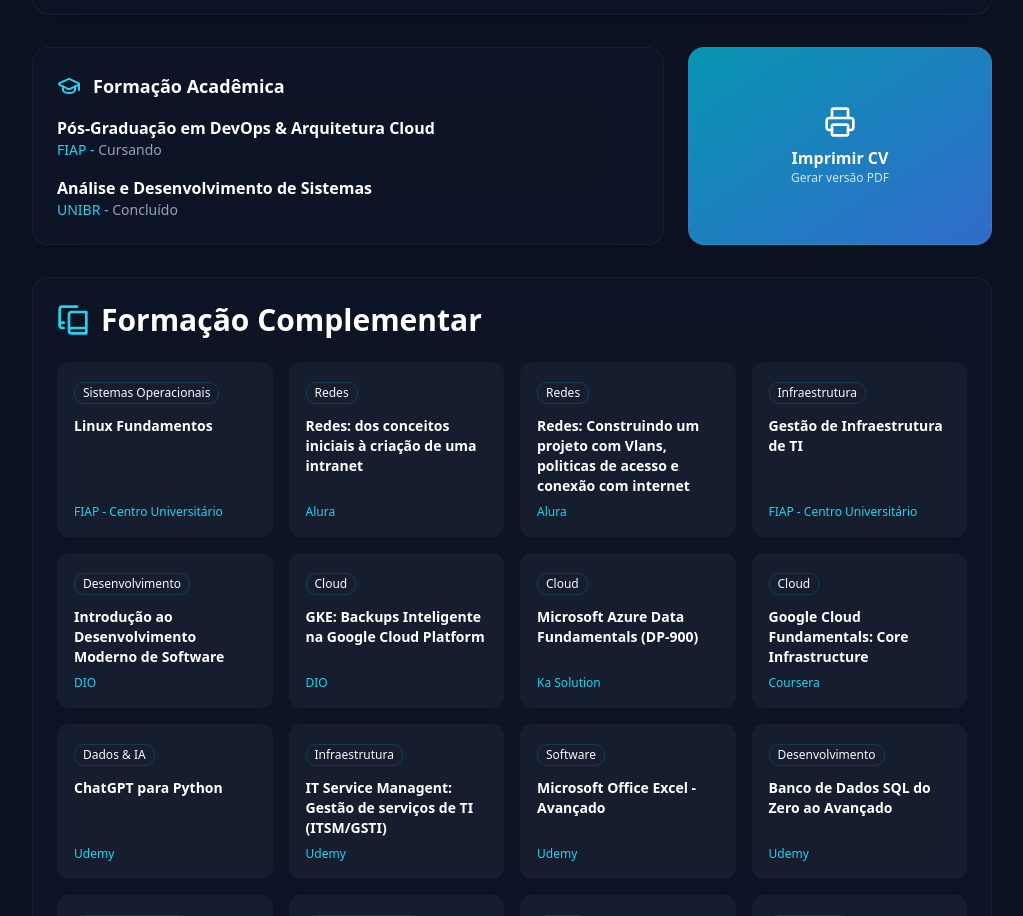
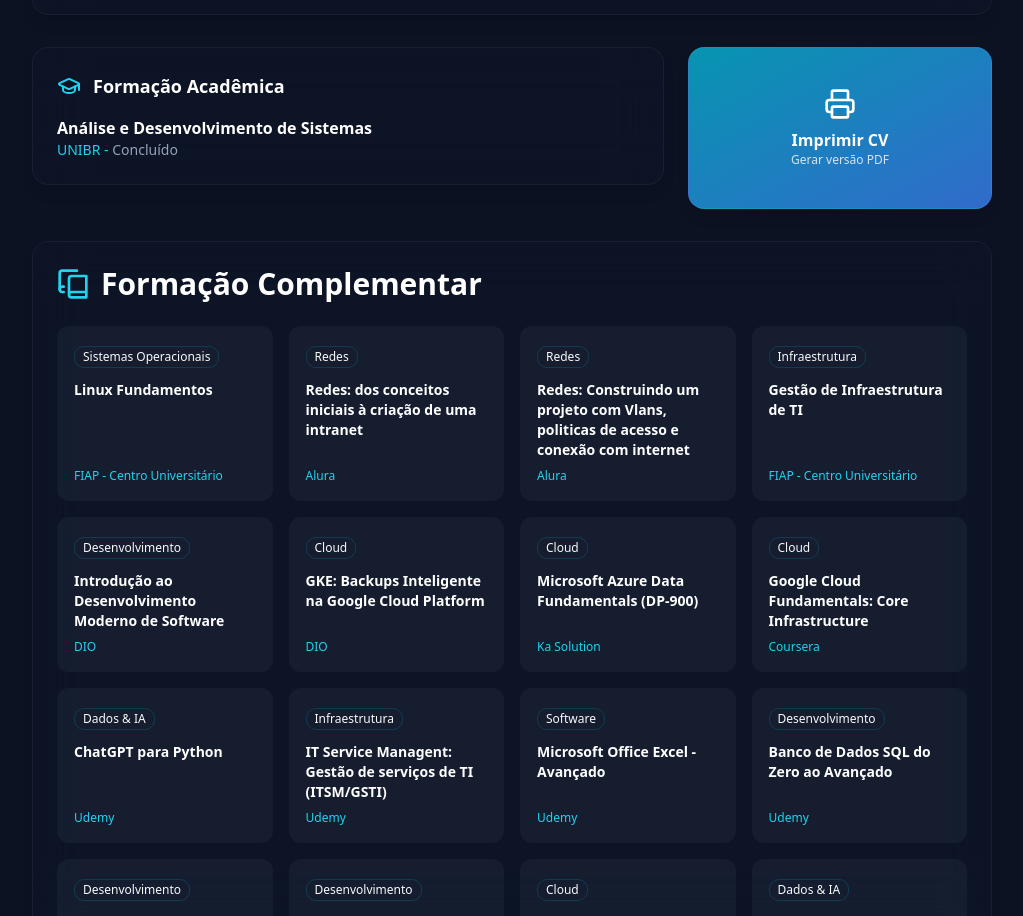
Before and after one commit to JonathanMoyano/curriculo, a Next.js app: page / in a window 1280 px wide. Shown: the part 1107-2023 px from the top of the page, without its empty margins (128-1151 px from the left). Built offline with nearby package versions, Linux system fonts and the light colour scheme.

Commit message:
Update cv-data.js

```diff
--- a/src/data/cv-data.js
+++ b/src/data/cv-data.js
@@ -30,7 +30,7 @@ export const cvData = {
     { role: 'Bombeiro Civil (Líder)', company: 'Bracell, Grupo Mendes, Santos FC, etc.', period: 'Aprox. 4 anos (2018 - 2022)', tasks: ['Liderança e coordenação de equipes de resposta a emergências.', 'Implementação de protocolos de segurança.', 'Desenvolvimento de habilidades em gestão de crises e tomada de decisão sob pressão.'] },
   ],
   education: [
-    { degree: 'Pós-Graduação em DevOps & Arquitetura Cloud', institution: 'FIAP', status: 'Cursando' },
+    //{ degree: 'Pós-Graduação em DevOps & Arquitetura Cloud', institution: 'FIAP', status: 'Cursando' },
     { degree: 'Análise e Desenvolvimento de Sistemas', institution: 'UNIBR', status: 'Concluído' },
   ],
 courses: [
```
